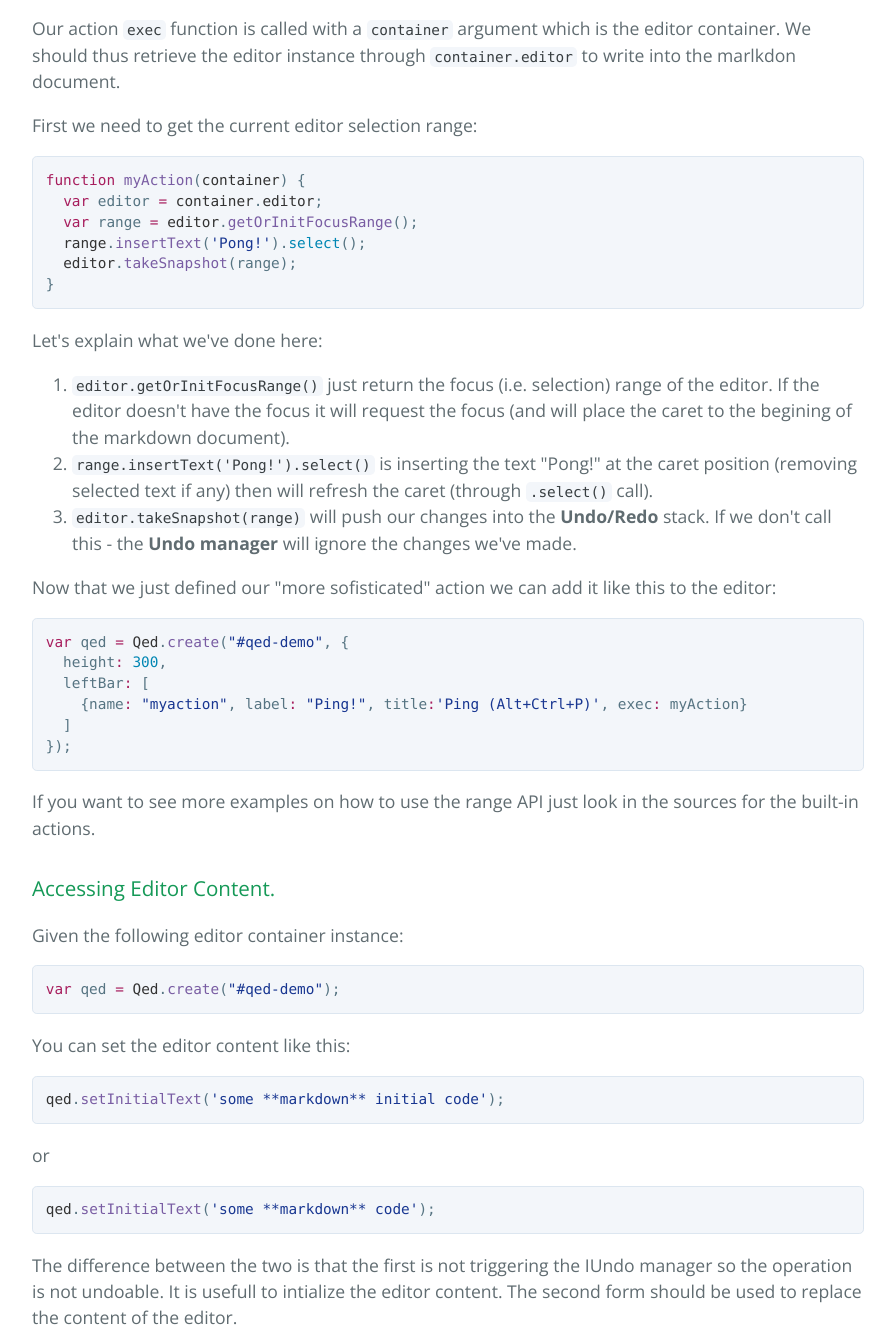
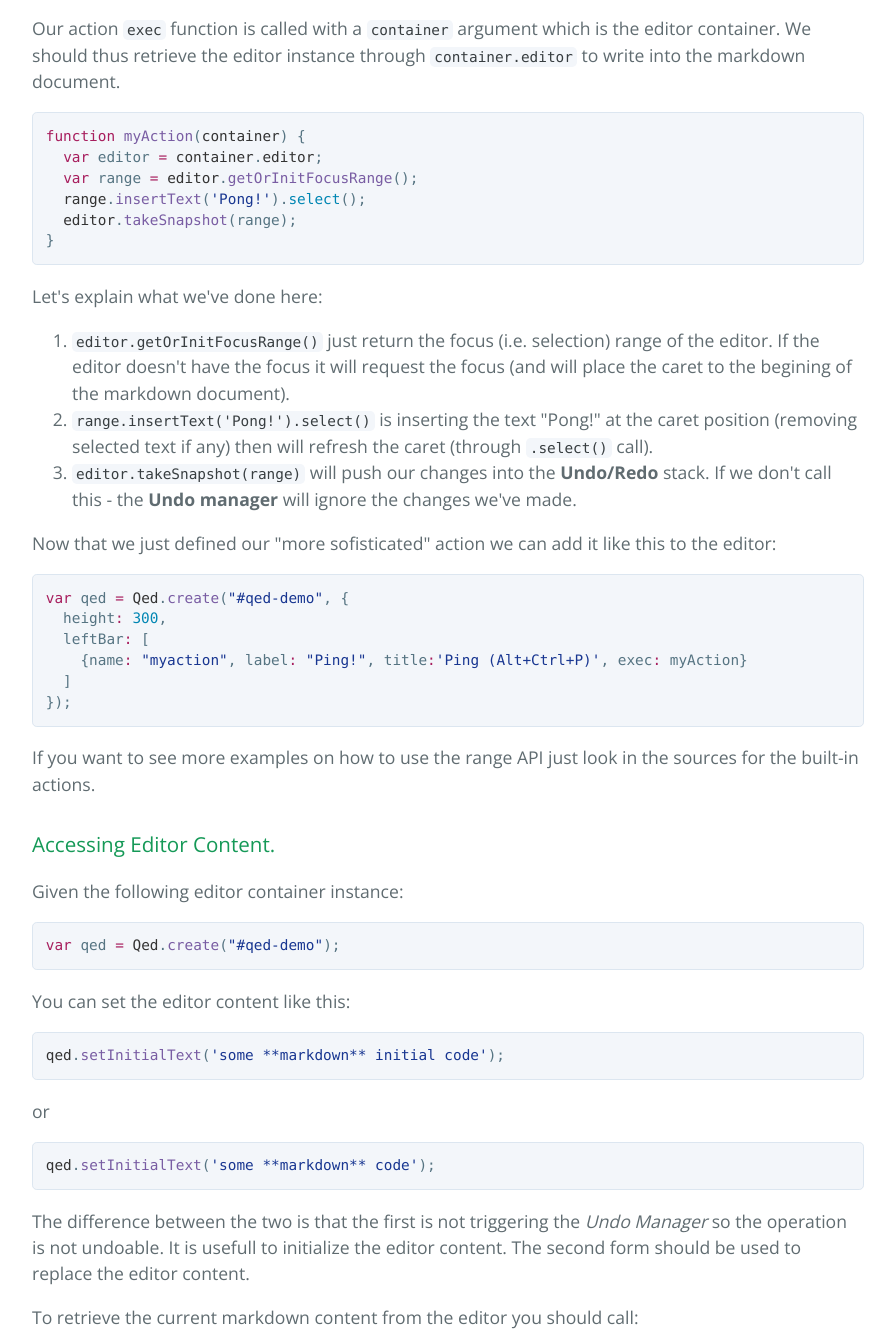
Before and after one commit to quandora/qed, a plain HTML site: page index.html in a window 1280 px wide. Shown: the part 7725-9059 px from the top of the page, without its empty margins (192-1087 px from the left). Drawn offline with nearby package versions, Linux system fonts and the light colour scheme.

```diff
--- a/index.html
+++ b/index.html
@@ -304,9 +304,7 @@
 
 <p>We will modify our action to insert the 'Pong!' at the cursor position instead of displaying an alert message.</p>
 
-<p>Our action <code>exec</code> function is called with a <code>container</code> argument which is the editor container. We should thus retrieve the editor instance  through <code>container.editor</code> to write into the marlkdon document.</p>
-
-<p>First we need to get the current editor selection range:</p>
+<p>Our action <code>exec</code> function is called with a <code>container</code> argument which is the editor container. We should thus retrieve the editor instance  through <code>container.editor</code> to write into the markdown document.</p>
 
 <div class="highlight highlight-source-js"><pre><span class="pl-k">function</span> <span class="pl-en">myAction</span>(<span class="pl-smi">container</span>) {
   <span class="pl-k">var</span> editor <span class="pl-k">=</span> <span class="pl-smi">container</span>.<span class="pl-smi">editor</span>;
@@ -352,8 +350,8 @@
 
 <div class="highlight highlight-source-js"><pre><span class="pl-smi">qed</span>.<span class="pl-en">setInitialText</span>(<span class="pl-s"><span class="pl-pds">'</span>some **markdown** code<span class="pl-pds">'</span></span>);</pre></div>
 
-<p>The difference between the two is that the first is not triggering the IUndo manager so the operation is not undoable.
-It is usefull to intialize the editor content. The second form should be used to replace the content of the editor.</p>
+<p>The difference between the two is that the first is not triggering the <em>Undo Manager</em> so the operation is not undoable.
+It is usefull to initialize the editor content. The second form should be used to replace the editor content.</p>
 
 <p>To retrieve the current markdown content from the editor you should call:</p>
 
@@ -383,7 +381,7 @@
 
 <ul>
 <li>
-<strong>term</strong> - <em>required</em> - called after something was typed into the editor to check if a suggestion can be performed. Return null or undefined if no suggestion should be done. Otherwise it returns an array of 2 elements: [term, offset] where temr is the term to lookup for suggestions and offset is the offset on the focus line where the term to replace by the suggestion begins.</li>
+<strong>term</strong> - <em>required</em> - called after something was typed into the editor to check if a suggestion can be performed. Return null or undefined if no suggestion should be done. Otherwise it returns an array of 2 elements: [term, offset] where term is the term to lookup for suggestions and offset is the offset on the focus line where the term to replace by the suggestion begins.</li>
 <li>
 <strong>fetch</strong> - <em>required</em> -  lookup the matching results given the term return by the term() function. The lookup result (an array of items) must be passed back to the callback argument to fill the popup with suggestions.</li>
 <li>
```
Also changed, not shown: params.json (+1 -1 lines).
